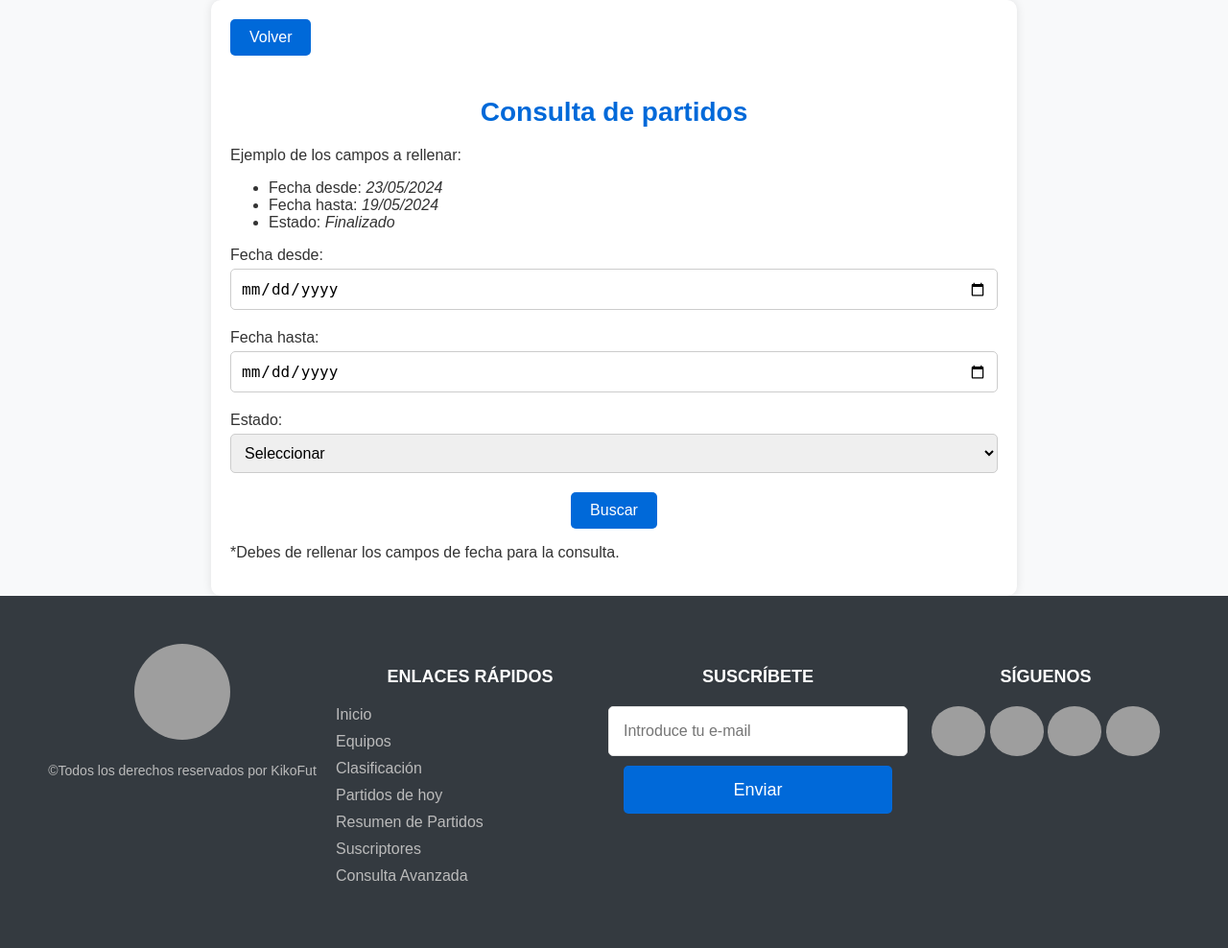
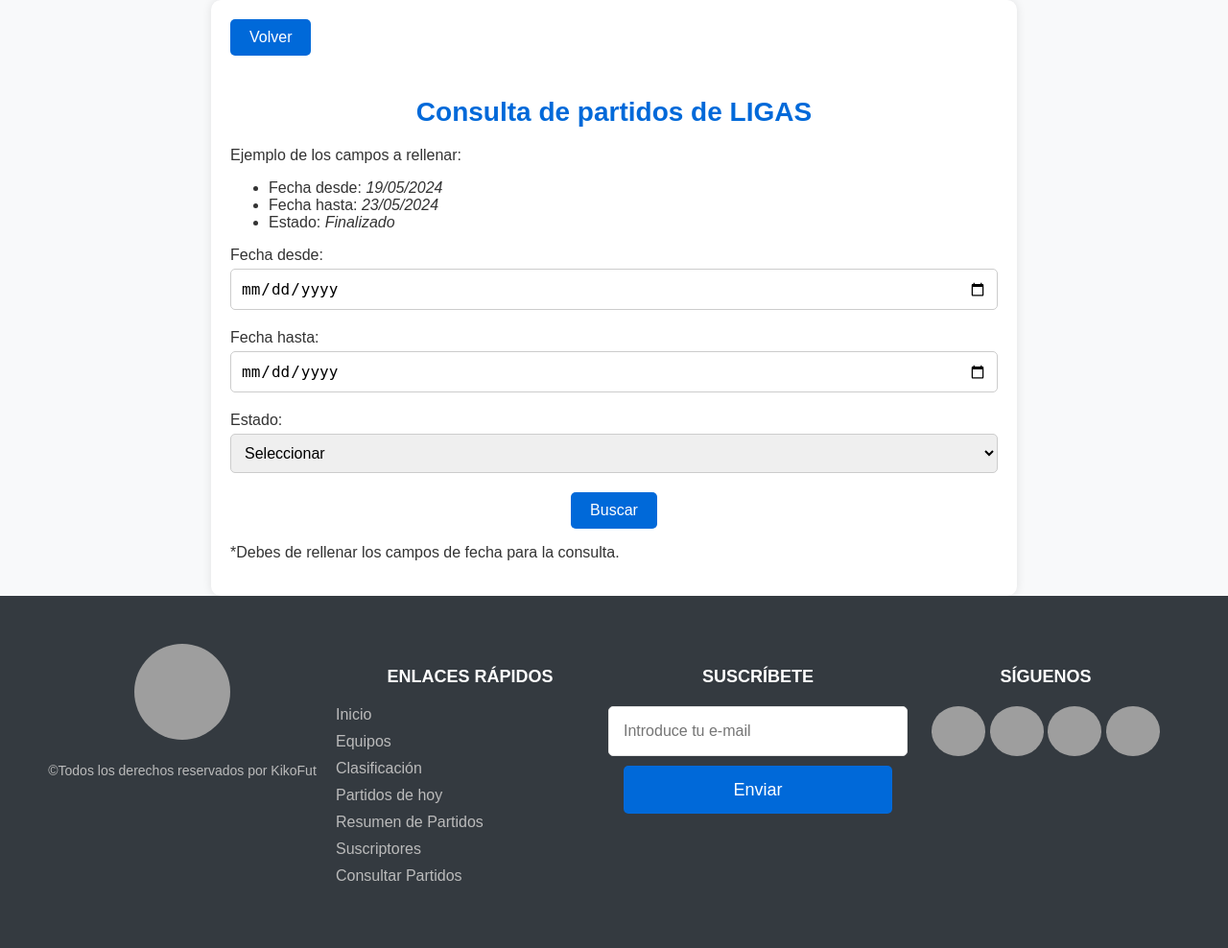
Before and after one commit to K1K04/proyecto_final_api, a Flask app: page /advanced_search in a window 1280 px wide. Shown: the part 253-1241 px from the top of the page at 96% size. Run offline with Flask 3, Linux system fonts and the light colour scheme; grey boxes are pictures that could not be loaded.

Commit message:
UItimos detalles del html

```diff
--- a/templates/advanced_search.html
+++ b/templates/advanced_search.html
@@ -3,11 +3,11 @@
 {% block content %}
 <div class="advanced-search-container">
     <button class="back-button" onclick="history.back()">Volver</button>
-    <h2>Consulta de partidos</h2>
+    <h2>Consulta de partidos de LIGAS</h2>
     <p>Ejemplo de los campos a rellenar:</p>
     <ul>
-        <li>Fecha desde: <i>23/05/2024</i></li>
-        <li>Fecha hasta: <i>19/05/2024</i></li>
+        <li>Fecha desde: <i>19/05/2024</i></li>
+        <li>Fecha hasta: <i>23/05/2024</i></li>
         <li>Estado: <i>Finalizado</i></li>
     </ul>
     <form action="{{ url_for('advanced_search') }}" method="GET">
--- a/templates/base.html
+++ b/templates/base.html
@@ -46,7 +46,7 @@
                     <li><a href="{{ url_for('world_matches') }}">Partidos de hoy</a></li>
                     <li><a href="{{ url_for('matches_summary') }}">Resumen de Partidos</a></li>
                     <li><a href="{{ url_for('subscribers') }}">Suscriptores</a></li>
-                    <li><a href="{{ url_for('advanced_search') }}">Consulta Avanzada</a></li>
+                    <li><a href="{{ url_for('advanced_search') }}">Consultar Partidos</a></li>
                 </ul>
             </div>
             <div class="footer-section subscription-section">
--- a/templates/team_details.html
+++ b/templates/team_details.html
@@ -18,7 +18,6 @@
                     <p><strong>Sitio web:</strong> <a href="{{ team.website }}" target="_blank">{{ team.website }}</a></p>
                 </div>
             </div>
-
             <div class="coach-details">
                 <h3>Entrenador</h3>
                 <p><strong>Nombre:</strong> {{ team.coach.name }}</p>
--- a/templates/world_matches.html
+++ b/templates/world_matches.html
@@ -6,6 +6,7 @@
             <h2>Partidos de hoy del mundo</h2>
         </div>
         <div class="cards">
+            {% if matches %}
                 {% for match in matches %}
                     <div class="card">
                         <img src="{{ match.homeTeam.crest }}" alt="{{ match.homeTeam.name }} crest">
@@ -25,6 +26,9 @@
                         </div>
                     </div>
                 {% endfor %}
+            {% else %}
+                <p>Hoy no hay partidos disponibles</p>
+            {% endif %}
         </div>
     </div>
 {% endblock %}
```
Lines whose indentation alone changed are shown as unchanged.
